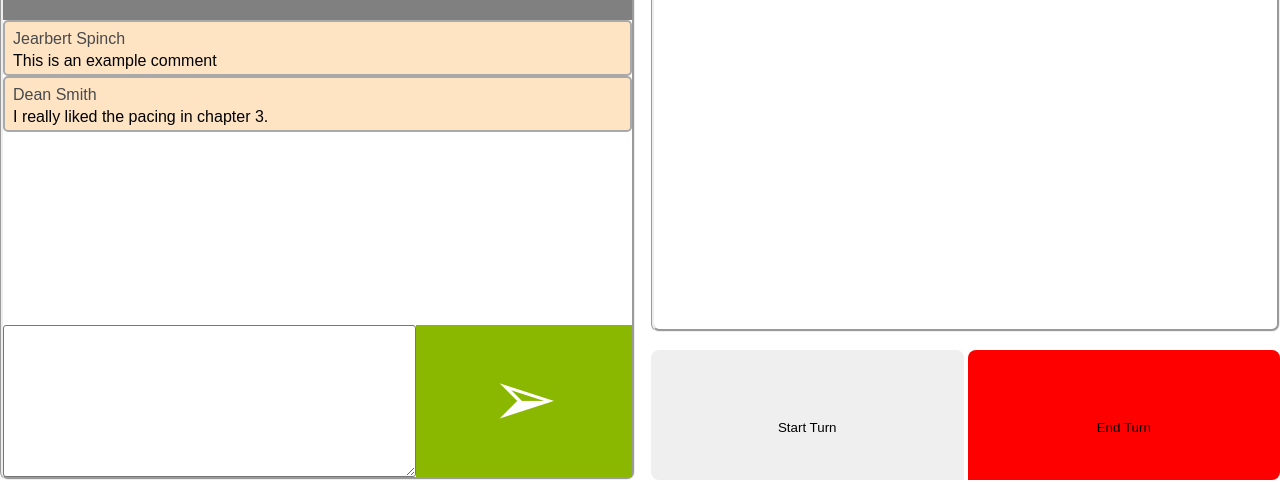
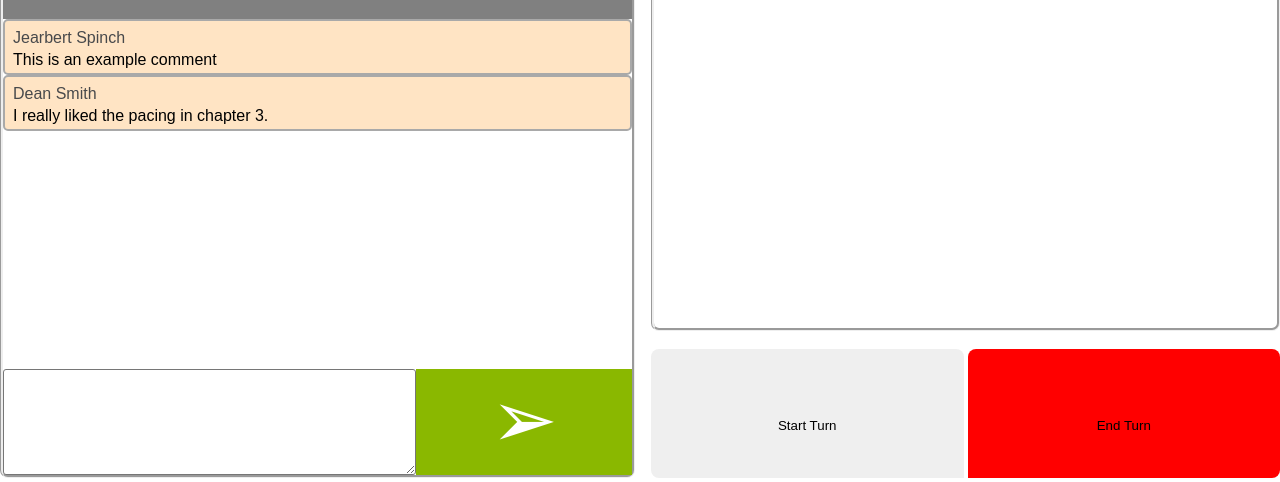
Before and after one commit to Xopl2/CS410-Book-Club-Project, a website: page forum.html in a window 1280 px wide. Shown: the part 312-794 px from the top of the page. Drawn offline with Linux system fonts and the light colour scheme.

Commit message:
fixed UI stretching

```diff
--- a/style.css
+++ b/style.css
@@ -122,14 +122,14 @@ h1 {
     display: flex;
     gap: 16px;
     box-sizing: border-box;
-    height: full;
-    min-height: 96dvh;
+    max-height: 96vh;
 }
 
 #bookPanel {
     flex: 1;
     border-style: groove;
-    height: full;
+    height: 95vh;
+    max-height: 95vh;
     border-bottom-right-radius:  8px;
     border-bottom-left-radius:  8px;
 }
@@ -185,8 +185,8 @@ h1 {
 }
 
 #commentsPanel {
-    height: 40%;
-    overflow-y: auto;
+    height: 46%;
+    overflow-y: scroll;
 }
 
 .comment {
@@ -198,7 +198,6 @@ h1 {
     border-radius: 5px;
     padding: 4px;
     border-color: darkgrey;
-    height: auto;
 }
 
 .commentInfo {
@@ -225,7 +224,7 @@ h1 {
 
 #writeCommentPanel {
     display: flex;
-    height: 20%;
+    height: 14%;
     border-radius: 8px;
 }
 
--- a/users.txt
+++ b/users.txt
@@ -4,3 +4,4 @@ Felty,$2b$10$y7Gzt0ijB0Yos3FgayFEmuxwITUEUm9udpBuhBxsmWpaUiTz/OMUy
 2,$2b$10$TUcyemFThL.FMZ1DdxIxHurGBBzfsxusjNHrv2UWNXJGtSz9q9ENe
 wer,$2b$10$Up6z6M3GZJd6pGkhwMMLDe7L9iUvZMoYXXvA2TeNvJ/MFNhvPDZFm
 Ranner,$2b$10$qZg7.WqzMuwpp0wVnkjUquVuMCruoasGBgBikcpPNVAu/2EdVW/Bi
+Jackie,$2b$10$TwrIHn.4KVZg7VsTz3OzC.0goGXfrc7rLMSqzVzZM.MwFUqExccAa
```
